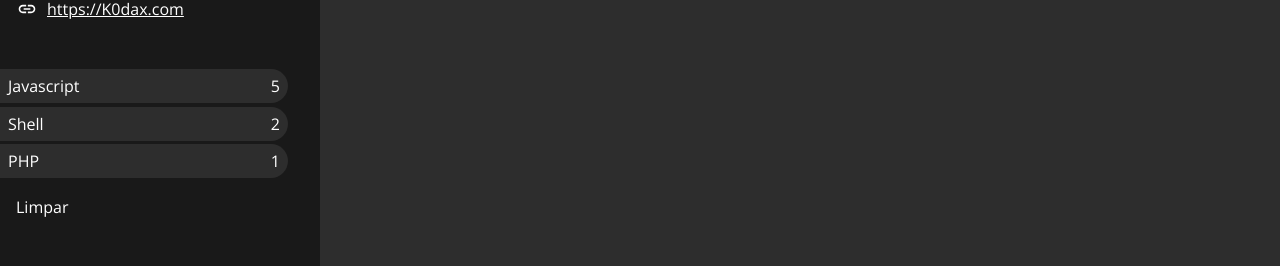
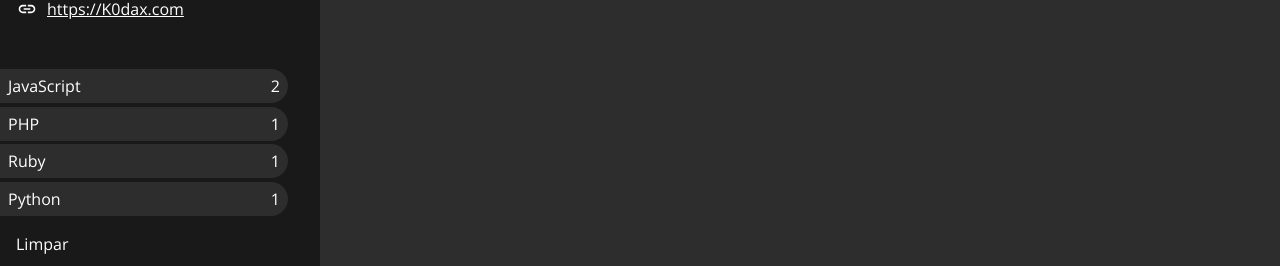
Before and after one commit to K0dax/api-github, a React (Create React App) app: page /repositories in a window 1280 px wide. Shown: the part 357-623 px from the top of the page. Built offline with nearby package versions, Linux system fonts and the light colour scheme.

Commit message:
add languages service

```diff
--- a/src/pages/RepositoriesPage/Filter/index.js
+++ b/src/pages/RepositoriesPage/Filter/index.js
@@ -1,18 +1,11 @@
 import React from 'react';
+
+import PropTypes from 'prop-types';
 
 import { Container, Selector, Cleaner } from './styles';
 
-const Filter = () => {
-  const langs = [
-    {
-      name: 'Javascript',
-      count: 5,
-      color: '#f1c40f',
-    },
-    { name: 'Shell', count: 2, color: '#95a5a6' },
-    { name: 'PHP', count: 1, color: '#3498db' },
-  ];
-  const selectors = langs.map(({ name, color, count }) => (
+const Filter = ({ languages }) => {
+  const selectors = languages.map(({ name, color, count }) => (
     <Selector key={name.toLowerCase()} color={color}>
       <span>{name}</span>
       <span>{count}</span>
@@ -26,4 +19,14 @@
   );
 };
 
+Filter.propTypes = {
+  languages: PropTypes.arrayOf(
+    PropTypes.shape({
+      name: PropTypes.string.isRequired,
+      count: PropTypes.number.isRequired,
+      color: PropTypes.string,
+    }).isRequired
+  ).isRequired,
+};
+
 export default Filter;
--- a/src/pages/RepositoriesPage/index.js
+++ b/src/pages/RepositoriesPage/index.js
@@ -7,6 +7,7 @@
 import Repositories from './Repositories';
 
 import { Container, Sidebar, Main } from './styles';
+import { getLangsFrom } from '../../services/getlangs';
 
 const RepositoriesPage = () => {
   const user = {
@@ -20,11 +21,46 @@
     location: 'RJ',
   };
 
+  const repositories = [
+    {
+      name: 'Repo 1',
+      desc: 'desc 1',
+      html_url: 'https://koda.com',
+      language: 'JavaScript',
+    },
+    {
+      name: 'Repo 2',
+      desc: 'desc 2',
+      html_url: 'https://koda.com',
+      language: 'PHP',
+    },
+    {
+      name: 'Repo 3',
+      desc: 'desc 3',
+      html_url: 'https://koda.com',
+      language: 'Ruby',
+    },
+    {
+      name: 'Repo 4',
+      desc: 'desc 4',
+      html_url: 'https://koda.com',
+      language: 'Python',
+    },
+    {
+      name: 'Repo 5',
+      desc: 'desc 5',
+      html_url: 'https://koda.com',
+      language: 'JavaScript',
+    },
+  ];
+
+  const languages = getLangsFrom(repositories);
+
   return (
     <Container>
       <Sidebar>
         <Profile user={user} />
-        <Filter />
+        <Filter languages={languages} />
       </Sidebar>
       <Main>
         <Repositories />
--- /dev/null
+++ b/src/services/config.js
@@ -0,0 +1,15 @@
+export const langColors = {
+  javascript: '#f1c40f',
+  typescript: '#2980b9',
+  python: '#2ecc71',
+  html: '#e67e22',
+  css: '#9b59b6',
+  scss: '#9b59b6',
+  vue: '#1abc9c',
+  php: '#3498db',
+  go: '#72aed8',
+  ruby: '#e74c3c',
+  c: '#16a085',
+  'c#': '#27ae60',
+  'c++': '#7f8c8d',
+};
--- /dev/null
+++ b/src/services/getlangs.js
@@ -0,0 +1,25 @@
+import { langColors } from './config';
+
+export const getLangsFrom = (repositories) => {
+  let stats = repositories
+    .map((repository) => repository.language)
+    .reduce(
+      (data, language) => ({
+        ...data,
+        [language]: (data[language] || 0) + 1,
+      }),
+      []
+    );
+
+  delete stats.null;
+
+  stats = Object.keys(stats)
+    .map((language) => ({
+      name: language,
+      count: stats[language],
+      color: langColors[language.toLowerCase()],
+    }))
+    .sort((a, b) => b.count - a.count);
+
+  return stats;
+};
```
